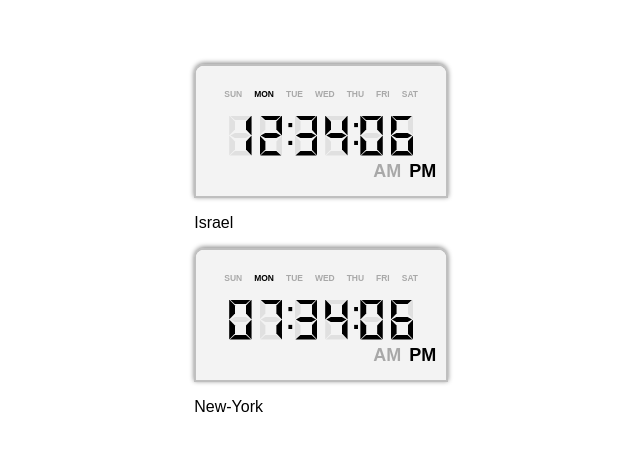
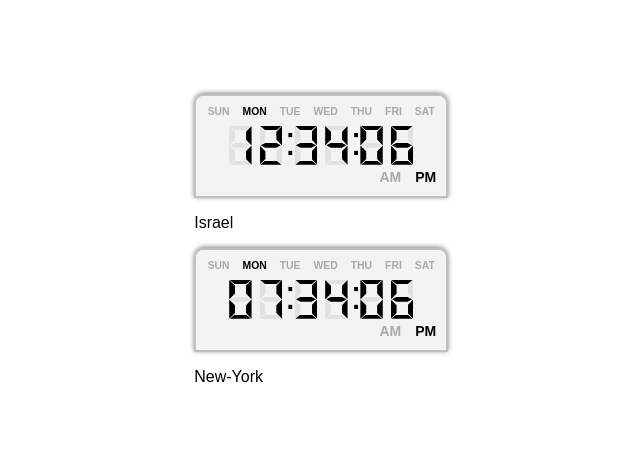
Before and after one commit to Afek-Sakaju/digital-clock-react, a React (Create React App) app: page / in a window 1280 px wide. Shown: the part 144-594 px from the top of the page, without its empty margins (306-946 px from the left). Built offline with nearby package versions, Linux system fonts and the light colour scheme.

Commit message:
update gap

```diff
--- a/src/base-components/DayText/DayText.scss
+++ b/src/base-components/DayText/DayText.scss
@@ -1,7 +1,11 @@
 .dayText {
-  font-size: 53%;
+  flex: 1 1 auto;
+  width: max-content;
+  font-size: 65%;
   font-weight: 900;
   color: black;
+  text-align: center;
+
   &.passive {
     opacity: 0.3;
   }
--- a/src/components/Clock/Clock.jsx
+++ b/src/components/Clock/Clock.jsx
@@ -18,7 +18,7 @@ export function Clock({ size, timestamp }) {
       break;
     default:
       sizeClassname = "clock-normal";
-      sizeObj = { width: "250px", height: "130px" };
+      sizeObj = { width: "250px", height: "100px" };
   }
 
   // todo : transfer ampm to component & change classes to kabab & change color of trapezoid to variable
--- a/src/components/Clock/Clock.scss
+++ b/src/components/Clock/Clock.scss
@@ -29,8 +29,9 @@
 }
 
 .componentContainer {
+  padding: 5px 0 0 0;
   display: flex;
-  justify-content: center;
+  justify-content: flex-start;
   align-items: center;
   flex-direction: column;
   box-sizing: border-box;
@@ -38,15 +39,13 @@
   border: 5px rgba(243, 243, 243) solid;
   height: 100%;
   width: 100%;
-  gap: 5%;
+  gap: 5px;
 }
 
 .ampmContainer {
   position: relative;
   box-sizing: border-box;
-  padding-top: 15px;
-  font-size: 18px;
-  height: 10%;
+  font-size: 14px;
   width: 100%;
 }
 
@@ -67,17 +66,10 @@
 }
 
 .daysContainer {
-  display: flex;
-  justify-content: center;
-  align-items: center;
-  box-sizing: border-box;
-  flex-wrap: wrap;
-  height: 20%;
   width: 100%;
-  gap: 5%;
 }
 
 .digits-container{
-  height: 40%;
+  height: 55%;
   width: 80%;
 }
--- a/src/components/DaysGroup/DaysGroup.jsx
+++ b/src/components/DaysGroup/DaysGroup.jsx
@@ -1,13 +1,21 @@
+import React from "react";
 import PropTypes from "prop-types";
 import { daysArray } from "../../utils/consts";
 import { DayText } from "../../base-components";
+import "./DaysGroup.scss";
 
 export function DaysGroup({ currentDay }) {
-  return daysArray.map((day, index) => {
-    return (
-      <DayText label={day.toUpperCase()} currentDay={currentDay} key={index} />
-    );
-  });
+  return (
+    <div className="days-group-container">
+      {daysArray.map((day, index) => (
+        <DayText
+          label={day.toUpperCase()}
+          currentDay={currentDay}
+          key={index}
+        />
+      ))}
+    </div>
+  );
 }
 
 DaysGroup.propTypes = {
--- /dev/null
+++ b/src/components/DaysGroup/DaysGroup.scss
@@ -0,0 +1,7 @@
+.days-group-container {
+  display: flex;
+  justify-content: space-between;
+  align-items: center;
+  box-sizing: border-box;
+  flex-wrap: wrap;
+}
```
